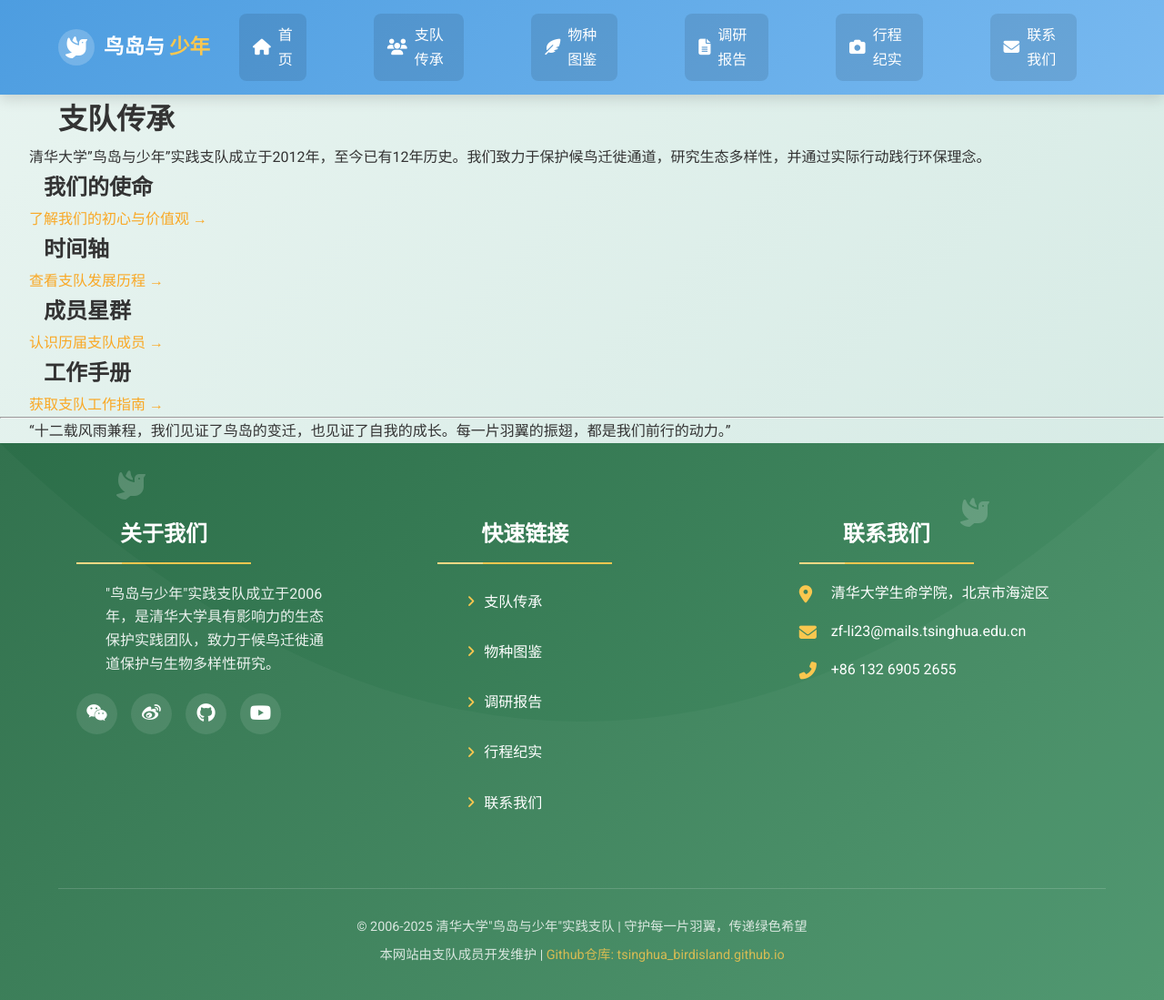
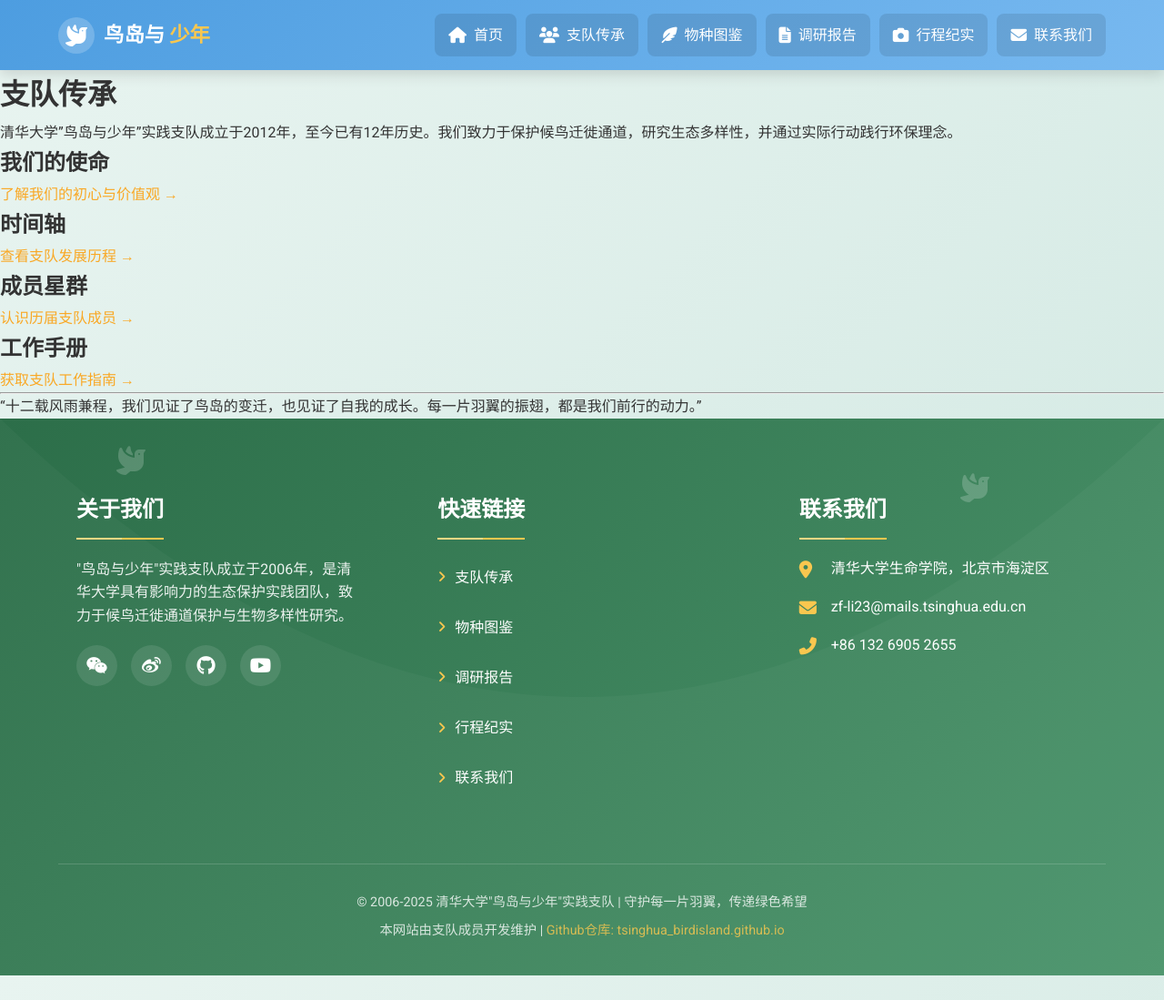
Before and after one commit to zf-li23/tsinghua_birdisland.github.io, a Jekyll site: the page built from about/index.md, in a window 1280 px wide. Shown: the whole page at 91% size. Built offline with Jekyll 4.4.1, drawn with Linux system fonts in a browser that asks for light colours; after the commit the page ends 1072 px from its top, so only the background shows below that.

Commit message:
Update style.css

```diff
--- a/assets/css/style.css
+++ b/assets/css/style.css
@@ -21,11 +21,6 @@ body {
     overflow-x: hidden;
 }
 
-p, h1, h2, h3, h4, h5, h6, li, blockquote {
-    padding-left: 2em;
-    padding-right: 2em;
-}
-
 a {
     color: var(--accent); /* 使用预设的橙色 */
     text-decoration: none;
```
